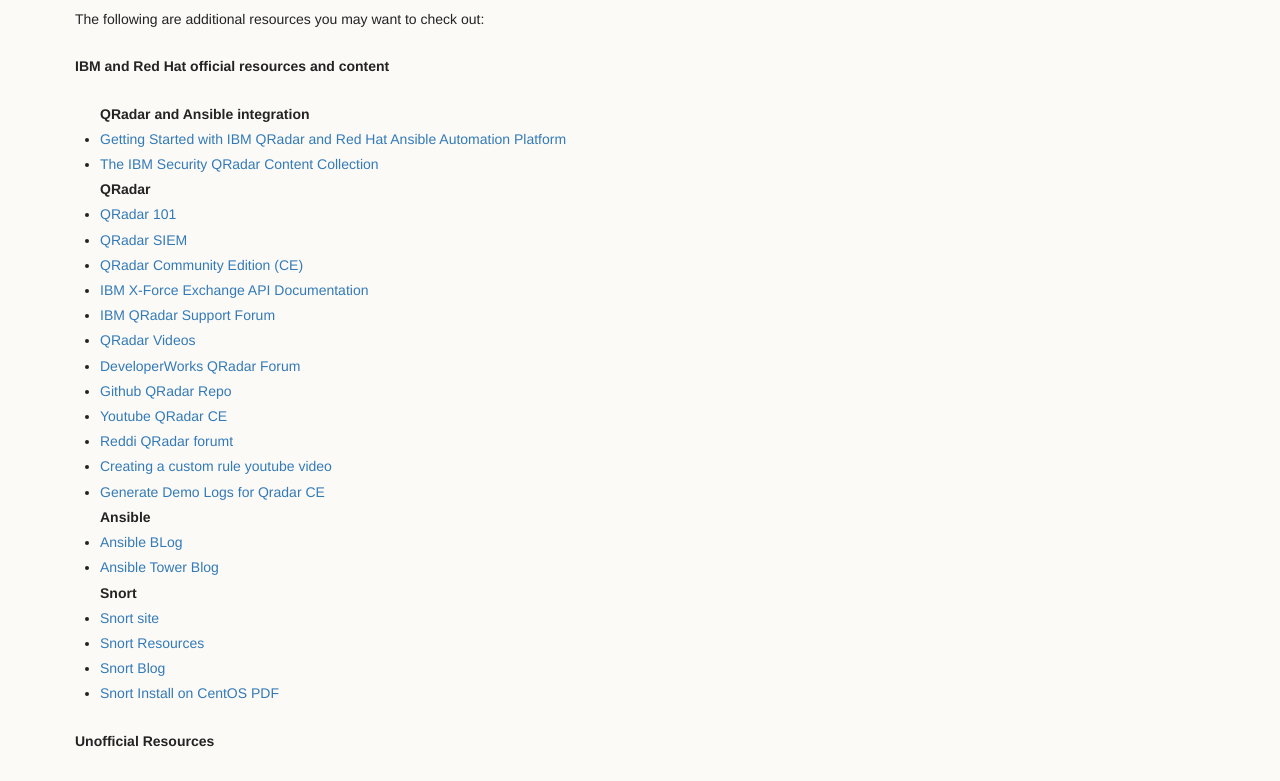
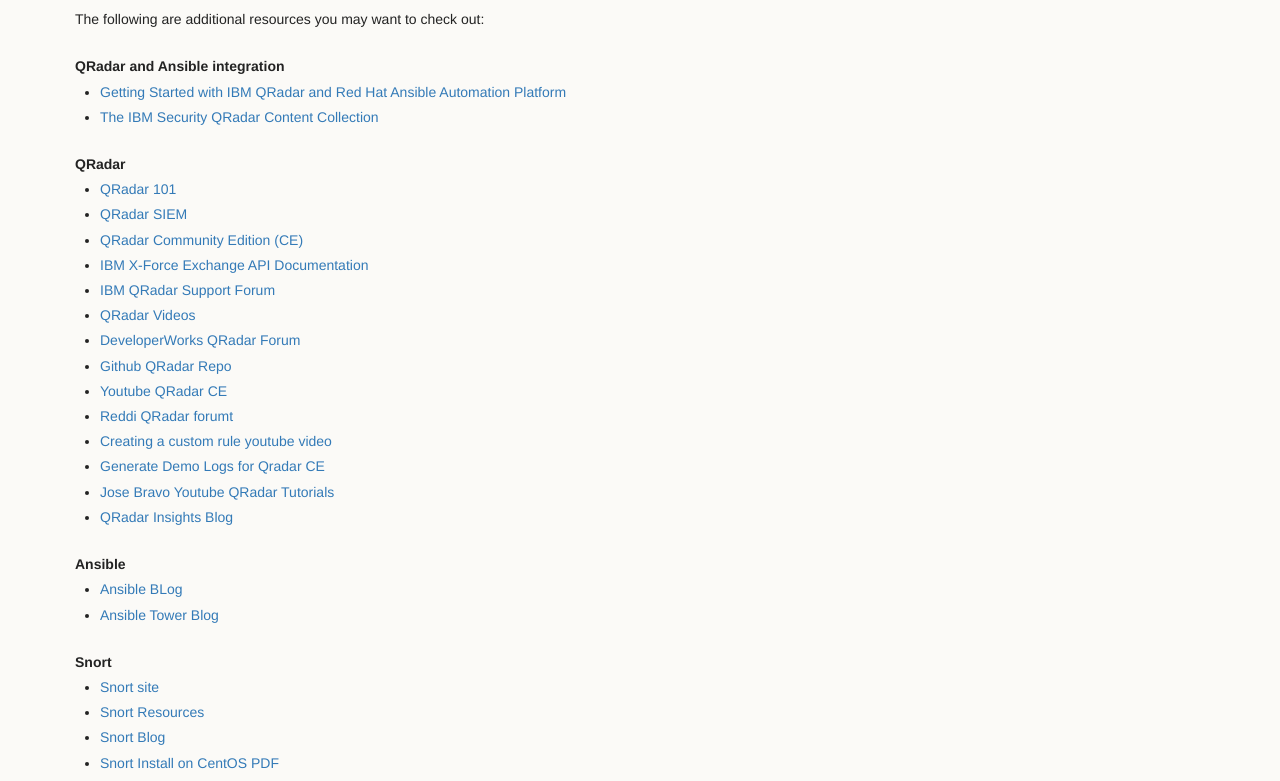
Before and after one commit to lsantos2000/lsantos2000.github.io, a plain HTML site: page index.html in a window 1280 px wide. Shown: the part 3043-3824 px from the top of the page. Drawn offline with Linux system fonts and the light colour scheme; a script that the page names is missing.

Commit message:
Update index.html

```diff
--- a/index.html
+++ b/index.html
@@ -147,16 +147,19 @@
       <p></p>
       <h2 id="references">References</h2>
       <p>The following are additional resources you may want to check out:</p>
-      <p><strong>IBM and Red Hat official resources and content</strong></p>
+
+	 <strong>QRadar and Ansible integration</strong>
       <ul>
-        <strong>QRadar and Ansible integration</strong>
         <li>
           <a href="https://www.ansible.com/blog/getting-started-with-ibm-qradar-and-red-hat-ansible-automation-platform" target=
           "_blank">Getting Started with IBM QRadar and Red Hat Ansible Automation Platform</a>
         </li>
         <li>
           <a href="https://cloud.redhat.com/ansible/automation-hub/ibm/qradar" target="_blank">The IBM Security QRadar Content Collection</a>
-        </li><strong>QRadar</strong>
+       </ul>
+
+	   <strong>QRadar</strong>
+	   <ul>
         <li>
           <a href="https://www.ibm.com/community/qradar/" target="_blank">QRadar 101</a>
         </li>
@@ -193,15 +196,28 @@
         <li>
           <a href="http://qradar4all.blogspot.com/2018/10/generate-log-events-for-qradar-ce-731.html" target="_blank">Generate Demo Logs for
           Qradar CE</a>
-        </li><strong>Ansible</strong>
+		</li>
+        <li>
+          <a href="https://www.youtube.com/user/jbravovideos" target="_blank">Jose Bravo Youtube QRadar Tutorials</a>
+        </li>
+        <li>
+          <a href="https://qradarinsights.com/" target="_blank">QRadar Insights Blog</a>
+        </li>
+
+		</ul>
+
+		<strong>Ansible</strong>
+		<ul>
         <li>
           <a href="https://www.ansible.com/blog/topic/ansible" target="_blank">Ansible BLog</a>
         </li>
         <li>
           <a href="https://www.ansible.com/blog/topic/ansible-tower" target="_blank">Ansible Tower Blog</a>
         </li>
+		</ul>
 
-        </li><strong>Snort</strong>
+		<strong>Snort</strong>
+		<ul>
         <li>
           <a href="https://snort.org/" target="_blank">Snort site</a>
         </li>
@@ -213,16 +229,6 @@
         </li>
         <li>
           <a href="./docs/Snort_3_GA_on_CentOS_8_Stream.pdf" target="_blank">Snort Install on CentOS PDF</a>
-        </li>
-      </ul>
-      <p><strong>Unofficial Resources</strong></p>
-      <p></p>
-      <ul>
-        <li>
-          <a href="https://www.youtube.com/user/jbravovideos" target="_blank">Jose Bravo Youtube QRadar Tutorials</a>
-        </li>
-        <li>
-          <a href="https://qradarinsights.com/" target="_blank">QRadar Insights Blog</a>
         </li>
       </ul>
     </section>
```
